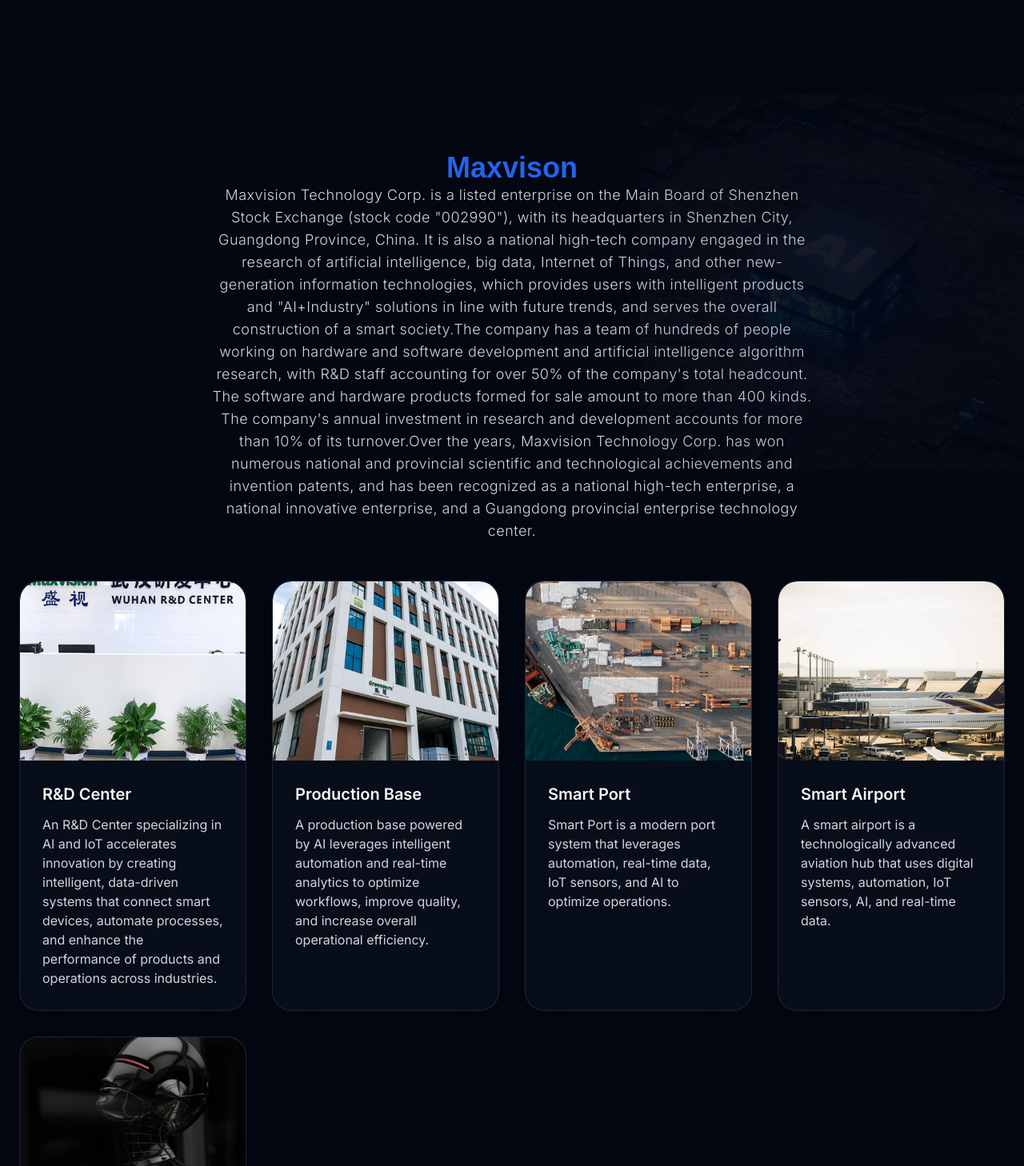
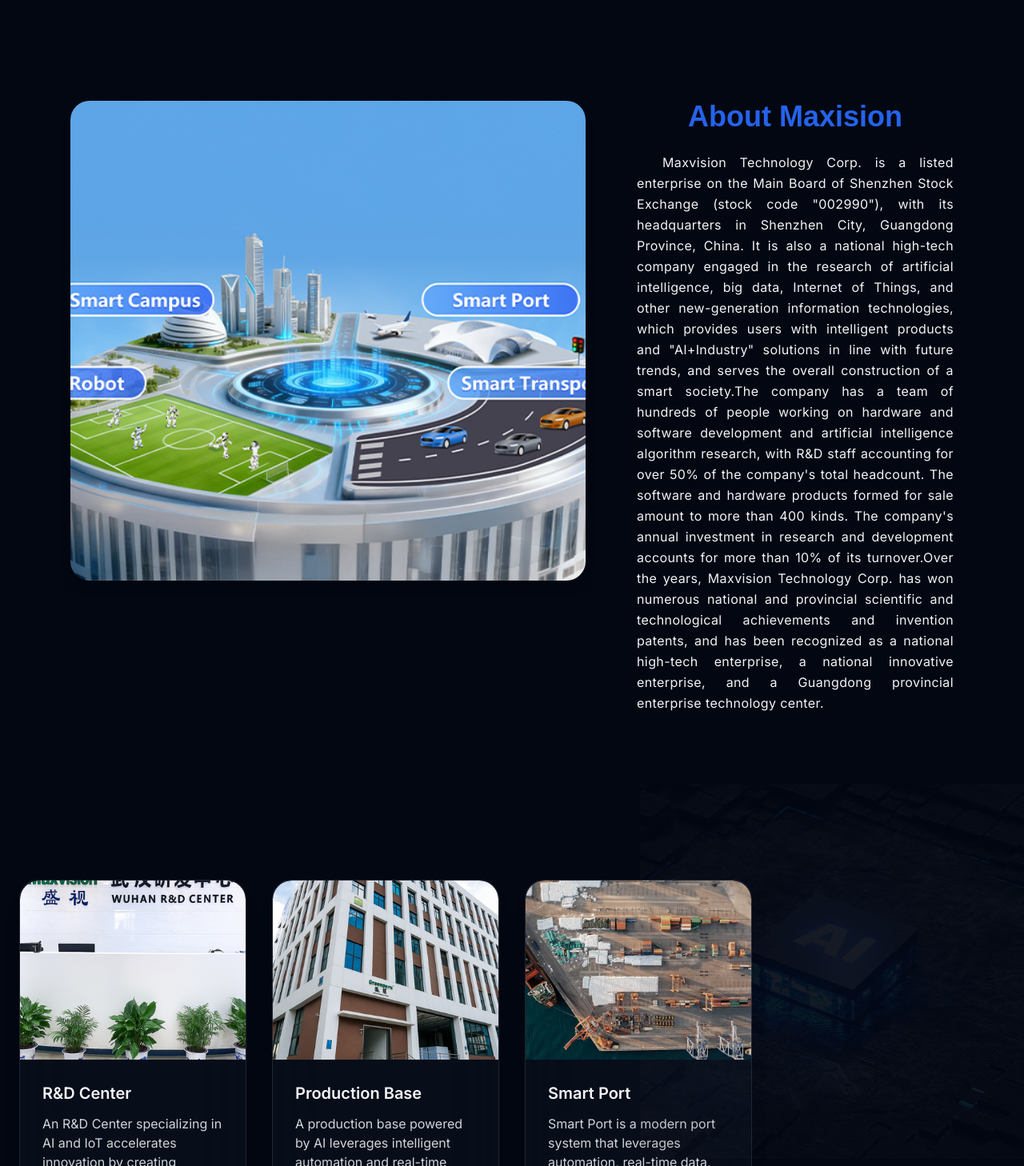
Before and after one commit to dimas1221/compani-profile, a React (Vite) app: page /principle in a window 1280 px wide. Shown: the part 832-2290 px from the top of the page at 80% size. Built offline with nearby package versions, Linux system fonts and the light colour scheme; a web font is replaced by a local one.

Commit message:
finish desain priinciple

```diff
--- a/src/pages/principle/Principle.jsx
+++ b/src/pages/principle/Principle.jsx
@@ -1,7 +1,8 @@
-import React, { useEffect, useState, useRef } from "react";
-import { useI18n } from "../../i18n/I18nProvider";
-import DesignGlobal1 from "../../components/DesignGlobal1";
-import "./stylePrinciple.css";
+import React, { useEffect, useState, useRef } from 'react';
+import { useI18n } from '../../i18n/I18nProvider';
+import DesignGlobal1 from '../../components/DesignGlobal1';
+import './stylePrinciple.css';
+import GlobalSectionTitle from '../../components/GlobalSectionTitle';
 
 export default function Principle() {
   const { lang } = useI18n();
@@ -13,17 +14,17 @@
 
   // Load HERO / TEXT
   useEffect(() => {
-    import("../../data/principle.json")
+    import('../../data/principle.json')
       .then((res) => setHeroData(res.default[lang]))
-      .catch((err) => console.error("Failed to load principle.json", err));
+      .catch((err) => console.error('Failed to load principle.json', err));
   }, [lang]);
 
   // Load ITEMS
   useEffect(() => {
-    import("../../../public/data/principle_items.json")
+    import('../../../public/data/principle_items.json')
       .then((res) => setItemsData(res.default.principle_items))
       .catch((err) =>
-        console.error("Failed to load principle_items.json", err)
+        console.error('Failed to load principle_items.json', err)
       );
   }, []);
 
@@ -31,15 +32,15 @@
   useEffect(() => {
     function onScroll() {
       if (!bgRef.current) return;
-      bgRef.current.classList.add("scrolling");
+      bgRef.current.classList.add('scrolling');
       if (scrollTimerRef.current) clearTimeout(scrollTimerRef.current);
       scrollTimerRef.current = setTimeout(() => {
-        if (bgRef.current) bgRef.current.classList.remove("scrolling");
+        if (bgRef.current) bgRef.current.classList.remove('scrolling');
       }, 120);
     }
-    window.addEventListener("scroll", onScroll, { passive: true });
+    window.addEventListener('scroll', onScroll, { passive: true });
     return () => {
-      window.removeEventListener("scroll", onScroll);
+      window.removeEventListener('scroll', onScroll);
       if (scrollTimerRef.current) clearTimeout(scrollTimerRef.current);
     };
   }, []);
@@ -47,18 +48,52 @@
   if (!heroData || !itemsData) return null;
 
   // Map items (image-based, multilingual)
-  const mappedItems = itemsData.map((item) => ({
-    id: item.id,
-    image: item.image,
-    title: lang === "id" ? item.title_id : item.title_en,
-    subtitle: lang === "id" ? item.subtitle_id : item.subtitle_en,
-  }));
+  const mappedItems = itemsData
+    .filter((item) => item.type === 'Maxvision')
+    .map((item) => ({
+      id: item.id,
+      image: item.image,
+      title: lang === 'id' ? item.title_id : item.title_en,
+      subtitle: lang === 'id' ? item.subtitle_id : item.subtitle_en,
+    }));
+  const mappedItemsJov = itemsData
+    .filter((item) => item.type === 'Jovision')
+    .map((item) => ({
+      id: item.id,
+      image: item.image,
+      title: lang === 'id' ? item.title_id : item.title_en,
+      subtitle: lang === 'id' ? item.subtitle_id : item.subtitle_en,
+    }));
 
-  const bgHero = "/images/logo/principle.jpg";
-  const bgHeroMain = "/images/hero/hero3.jpg";
+  const bgHero = '/images/logo/principle.jpg';
+  const bgHeroMain = '/images/hero/hero3.jpg';
   const desmaxVisionEn = `Maxvision Technology Corp. is a listed enterprise on the Main Board of Shenzhen Stock Exchange (stock code "002990"), with its headquarters in Shenzhen City, Guangdong Province, China. It is also a national high-tech company engaged in the research of artificial intelligence, big data, Internet of Things, and other new-generation information technologies, which provides users with intelligent products and "Al+Industry" solutions in line with future trends, and serves the overall construction of a smart society.The company has a team of hundreds of people working on hardware and software development and artificial intelligence algorithm research, with R&D staff accounting for over 50% of the company's total headcount. The software and hardware products formed for sale amount to more than 400 kinds. The company's annual investment in research and development accounts for more than 10% of its turnover.Over the years, Maxvision Technology Corp. has won numerous national and provincial scientific and technological achievements and invention patents, and has been recognized as a national high-tech enterprise, a national innovative enterprise, and a Guangdong provincial enterprise technology center.`;
   const desmaxVisionIn = `Maxvision Technology Corp. adalah perusahaan yang terdaftar di Papan Utama Bursa Efek Shenzhen (kode saham "002990"), dengan kantor pusat di Kota Shenzhen, Provinsi Guangdong, Tiongkok. Perusahaan ini juga merupakan perusahaan teknologi tinggi nasional yang bergerak di bidang riset kecerdasan buatan, data besar, Internet of Things, dan teknologi informasi generasi baru lainnya, yang menyediakan produk-produk cerdas dan solusi "Al+Industry" yang sejalan dengan tren masa depan kepada para pengguna, serta mendukung pembangunan masyarakat cerdas secara menyeluruh.
 Perusahaan ini memiliki tim yang terdiri dari ratusan orang yang bekerja di bidang pengembangan perangkat keras dan perangkat lunak serta riset algoritma kecerdasan buatan, dengan staf Litbang mencakup lebih dari 50% dari total karyawan perusahaan. Produk perangkat lunak dan perangkat keras yang dipasarkan berjumlah lebih dari 400 jenis. Investasi tahunan perusahaan dalam penelitian dan pengembangan menyumbang lebih dari 10% dari omzetnya.`;
+  const desmaxJovEn = `Founded in 2000, is a provider of Intelligent Vision Products and Solutions. Thanks to more than 25 years of R&D and
+manufacturing experiences, Jovision has established a Video + AI-based Intelligent Vision Service System to empower
+global partners. Jovision ranked 28th of A&S 2022 Global TOP50 and China TOP10 in video surveillance area.
+As an academician expert workstation and a postdoctoral research workstation, Jovision has strong R&D strengths.
+The company's R&D and technical personnel are about 45% of the total number of employees, which has been authorized more than 130 patents including 28 invention patents. Jovision products has won the IF DESIGN AWARDS 2022,
+National Innovation Awards, etc.
+The company, certified with ISO9001, ISO14001, OHSAS18001, has two production bases in Jinan and Dongguan,
+both of which implement the SAP and MES system, and the production are fully traceable. The total production capacity
+is over 10,000,000 pcs yearly.
+At present, Jovision has a mature business system, fully open End, Edge, and Cloud services, and provides comprehensive Intelligent Vision Products and Solutions for channel customers, integrators, engineering companies, government and enterprise customers, etc.
+Welcome to contact us for cooperation.`;
+
+  const desmaxJovIn = `Didirikan pada tahun 2000, merupakan penyedia Produk dan Solusi Intelligent Vision. Berkat lebih dari 25 tahun pengalaman R&D dan
+manufaktur, Jovision telah membangun Sistem Layanan Intelligent Vision berbasis Video + AI untuk memberdayakan
+mitra global. Jovision menduduki peringkat ke-28 A&S 2022 Global TOP50 dan TOP10 China di bidang pengawasan video.
+Sebagai workstation ahli akademisi dan workstation riset postdoktoral, Jovision memiliki kekuatan R&D yang kuat.
+Personel R&D dan teknis perusahaan sekitar 45% dari total karyawan, yang telah mendapatkan lebih dari 130 paten termasuk 28 paten invensi. Produk Jovision telah memenangkan IF DESIGN AWARDS 2022,
+National Innovation Awards, dan lain-lain.
+Perusahaan yang bersertifikasi ISO9001, ISO14001, OHSAS18001, memiliki dua basis produksi di Jinan dan Dongguan,
+kedua lokasi menerapkan sistem SAP dan MES, serta produksi sepenuhnya dapat dilacak. Kapasitas produksi total
+lebih dari 10.000.000 unit per tahun.
+Saat ini, Jovision memiliki sistem bisnis yang matang, layanan End, Edge, dan Cloud yang sepenuhnya terbuka, serta menyediakan Produk dan Solusi Intelligent Vision yang komprehensif untuk pelanggan saluran, integrator, perusahaan teknik, pemerintah dan pelanggan perusahaan, dll.
+Silakan hubungi kami untuk kerjasama.`;
+
   return (
     <div className="w-full">
       {/* ================= HERO ================= */}
@@ -129,13 +164,59 @@
 
       {/* ================= CONTENT ================= */}
       <div className="mt-20 px-4 md:px-0">
-        <DesignGlobal1
-          items={mappedItems}
-          useIcon={false}
-          useImage={true}
-          title={"Maxvison"}
-          subtitle={lang === "id" ? desmaxVisionIn : desmaxVisionEn}
-        />
+        <div className="max-w-6xl mx-auto px-6 py-12">
+          <div className="flex flex-col md:flex-row md:items-start md:gap-16">
+            {/* Left: Image */}
+            <div className="flex-shrink-0 rounded-3xl overflow-hidden shadow-lg mb-8 md:mb-0 md:w-7/12">
+              <img
+                src={bgHero} // Ganti sesuai kebutuhan
+                alt="Maxvision Technology Corp. Vision"
+                className="w-full h-full md:h-[600px] object-cover"
+                loading="lazy"
+              />
+            </div>
+
+            {/* Right: Content */}
+            <div className="md:flex-1 md:w-5/12">
+              <GlobalSectionTitle
+                title={lang == 'id' ? 'Tentang Maxision ' : 'About Maxision '}
+                className="mb-6"
+              />
+              <p className="prose prose-lg prose-neutral dark:prose-invert max-w-none text-justify leading-relaxed indent-8 tracking-wide">
+                {lang === 'id' ? desmaxVisionIn : desmaxVisionEn}
+              </p>
+            </div>
+          </div>
+        </div>
+
+        <DesignGlobal1 items={mappedItems} useIcon={false} useImage={true} />
+        <br />
+        <div className="max-w-6xl mx-auto px-6 py-12">
+          <div className="flex flex-col md:flex-row md:items-start md:gap-16">
+            {/* Left: Image */}
+            <div className="flex-shrink-0 rounded-3xl overflow-hidden shadow-lg mb-8 md:mb-0 md:w-7/12">
+              <img
+                src={bgHero} // Ganti sesuai kebutuhan
+                alt="Maxvision Technology Corp. Vision"
+                className="w-full h-full md:h-[600px] object-cover"
+                loading="lazy"
+              />
+            </div>
+
+            {/* Right: Content */}
+            <div className="md:flex-1 md:w-5/12">
+              <GlobalSectionTitle
+                title={lang == 'id' ? 'Tentang Jovision ' : 'About Jovision '}
+                className="mb-6"
+              />
+              <p className="prose prose-lg prose-neutral dark:prose-invert max-w-none text-justify leading-relaxed indent-8 tracking-wide">
+                {lang === 'id' ? desmaxJovIn : desmaxJovEn}
+              </p>
+            </div>
+          </div>
+        </div>
+
+        <DesignGlobal1 items={mappedItemsJov} useIcon={false} useImage={true} />
       </div>
     </div>
   );
```
